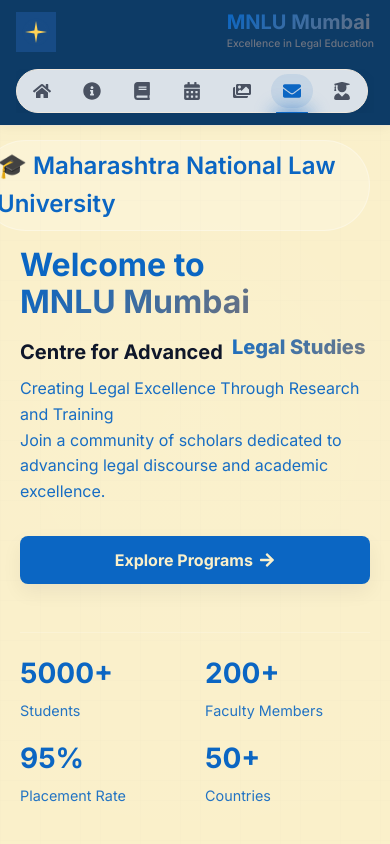
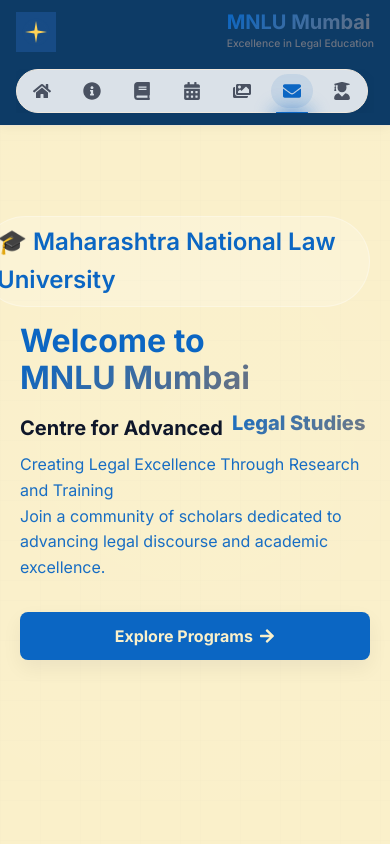
Before and after one commit to JB-uses-git/mnlumumbai, a React (Vite) app: page / in a window 390 px wide. Shown: the top 844 px of the page. Built offline with nearby package versions, Linux system fonts and the light colour scheme.

Commit message:
removed the metadata stats from hero section

```diff
--- a/src/components/Faculty.css
+++ b/src/components/Faculty.css
@@ -1,13 +1,13 @@
 .faculty {
   background: var(--page-bg);
-  padding: 80px 0;
+  padding: 40px 0; /* reduced to bring section up */
 }
 
 .faculty-grid {
   display: grid;
   grid-template-columns: repeat(3, 1fr);
-  gap: 3rem;
-  margin-top: 3rem;
+  gap: 2rem; /* slightly tighter spacing */
+  margin-top: 1.5rem; /* reduce top gap to pull content up */
 }
 
 .faculty-card {
@@ -58,7 +58,7 @@
 
 @media (max-width: 768px) {
   .faculty {
-    padding: 60px 0;
+    padding: 30px 0; /* reduce mobile vertical padding as well */
   }
 
   .faculty-grid {
--- a/src/components/Faculty.jsx
+++ b/src/components/Faculty.jsx
@@ -5,12 +5,12 @@
 const Faculty = memo(() => {
   const facultyMembers = [
     {
+      name: 'Suraj Sir',
+      image: '/images/faculty/IMG_8815.JPG'
+    },
+    {
       name: 'Aastha Ma\'am',
       image: '/images/faculty/1728539134550.jpeg'
-    },
-    {
-      name: 'Suraj Sir',
-      image: '/images/faculty/IMG_8815.JPG'
     },
     {
       name: 'Shweta Ma\'am',
@@ -21,19 +21,19 @@
   const testimonials = [
     {
       id: 1,
+      quote: "Suraj Sir's expertise in corporate law and his passion for research make him an invaluable asset to our institution and students.",
+      author: "Suraj Sir",
+      role: "Assistant Professor",
+      company: "Corporate Law",
+      image: "/images/faculty/IMG_8815.JPG",
+    },
+    {
+      id: 2,
       quote: "Aastha Ma'am's dedication to legal education is unmatched. Her innovative teaching methods have transformed how we approach constitutional law.",
       author: "Aastha Ma'am",
       role: "Professor",
       company: "Constitutional Law",
       image: "/images/faculty/1728539134550.jpeg",
-    },
-    {
-      id: 2,
-      quote: "Suraj Sir's expertise in corporate law and his passion for research make him an invaluable asset to our institution and students.",
-      author: "Suraj Sir",
-      role: "Assistant Professor",
-      company: "Corporate Law",
-      image: "/images/faculty/IMG_8815.JPG",
     },
     {
       id: 3,
--- a/src/components/Hero.jsx
+++ b/src/components/Hero.jsx
@@ -42,24 +42,7 @@
               Explore Programs <FaArrowRight />
             </InteractiveHoverButton>
           </div>
-          <div className="hero-stats">
-            <div className="stat-item">
-              <h3>5000+</h3>
-              <p>Students</p>
-            </div>
-            <div className="stat-item">
-              <h3>200+</h3>
-              <p>Faculty Members</p>
-            </div>
-            <div className="stat-item">
-              <h3>95%</h3>
-              <p>Placement Rate</p>
-            </div>
-            <div className="stat-item">
-              <h3>50+</h3>
-              <p>Countries</p>
-            </div>
-          </div>
+          {/* hero stats removed per request */}
         </div>
       </div>
     </section>
```
